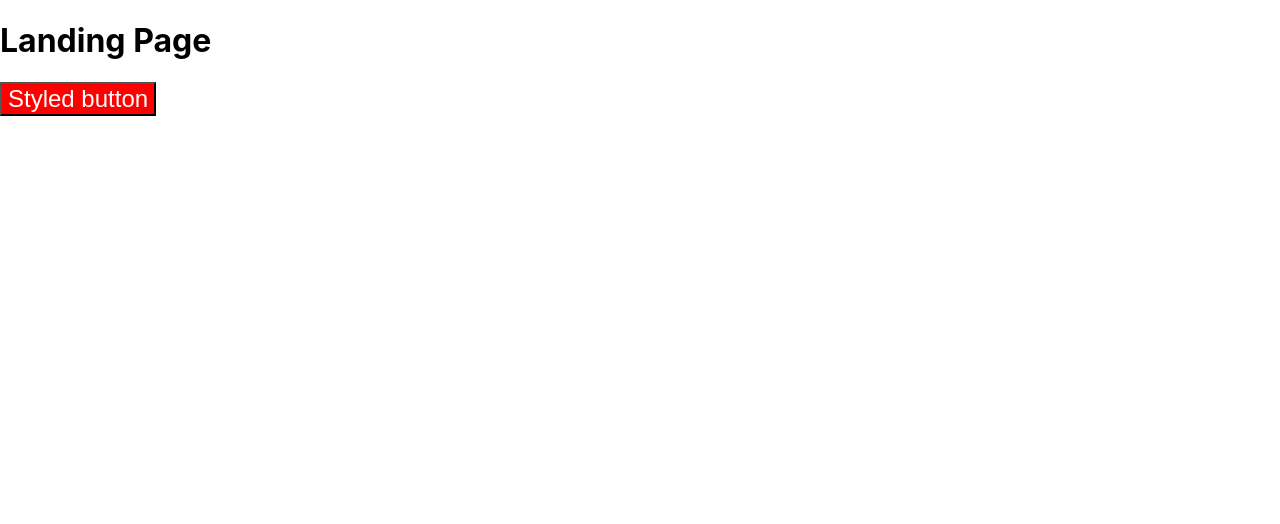
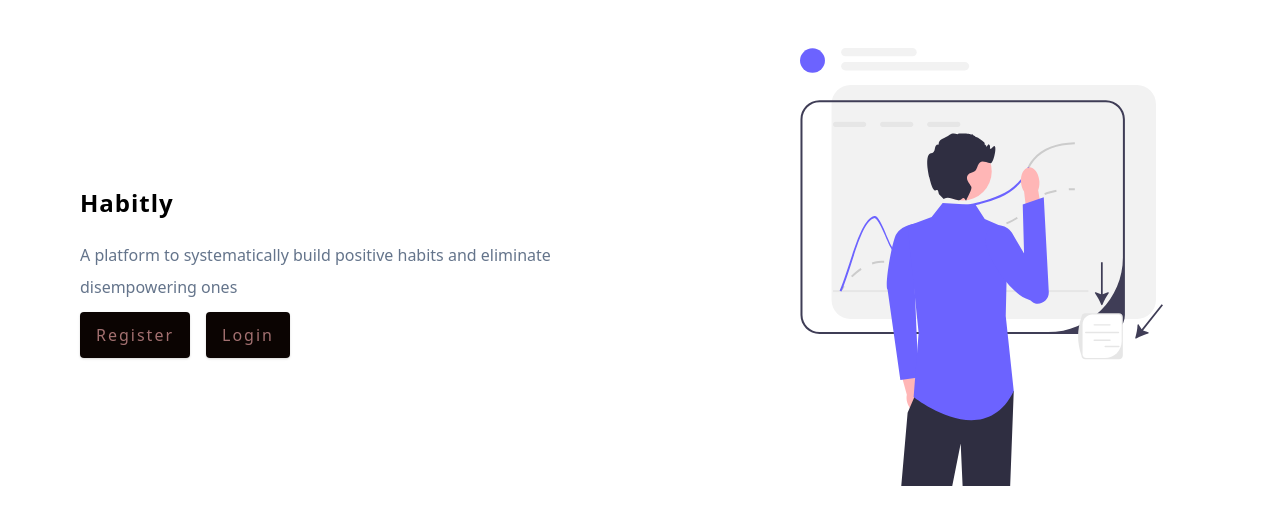
Before and after one commit to AliCodes22/Habitly, a React (Create React App) app in the folder client/: page / in a window 1280 px wide. Shown: the top 524 px of the page. Built offline with nearby package versions, Linux system fonts and the light colour scheme.

Commit message:
Landing page done

```diff
--- a/client/public/index.html
+++ b/client/public/index.html
@@ -2,42 +2,12 @@
 <html lang="en">
   <head>
     <meta charset="utf-8" />
-    <link rel="icon" href="%PUBLIC_URL%/favicon.ico" />
+    <link rel="icon" type="image/svg+xml" href="./favicon.ico" />
     <meta name="viewport" content="width=device-width, initial-scale=1" />
-    <meta name="theme-color" content="#000000" />
-    <meta
-      name="description"
-      content="Web site created using create-react-app"
-    />
-    <link rel="apple-touch-icon" href="%PUBLIC_URL%/logo192.png" />
-    <!--
-      manifest.json provides metadata used when your web app is installed on a
-      user's mobile device or desktop. See https://developers.google.com/web/fundamentals/web-app-manifest/
-    -->
-    <link rel="manifest" href="%PUBLIC_URL%/manifest.json" />
-    <!--
-      Notice the use of %PUBLIC_URL% in the tags above.
-      It will be replaced with the URL of the `public` folder during the build.
-      Only files inside the `public` folder can be referenced from the HTML.
-
-      Unlike "/favicon.ico" or "favicon.ico", "%PUBLIC_URL%/favicon.ico" will
-      work correctly both with client-side routing and a non-root public URL.
-      Learn how to configure a non-root public URL by running `npm run build`.
-    -->
     <title>Habitly</title>
   </head>
+
   <body>
-    <noscript>You need to enable JavaScript to run this app.</noscript>
     <div id="root"></div>
-    <!--
-      This HTML file is a template.
-      If you open it directly in the browser, you will see an empty page.
-
-      You can add webfonts, meta tags, or analytics to this file.
-      The build step will place the bundled scripts into the <body> tag.
-
-      To begin the development, run `npm start` or `yarn start`.
-      To create a production bundle, use `npm run build` or `yarn build`.
-    -->
   </body>
 </html>
--- a/client/src/Pages/Landing.jsx
+++ b/client/src/Pages/Landing.jsx
@@ -1,14 +1,81 @@
 import styled from "styled-components";
+import main from "../assets/images/main.svg";
+import { Link } from "react-router-dom";
 
 const Landing = () => {
   return (
-    <div>
-      <h1>Landing Page</h1>
-      <StyledBtn>Styled button</StyledBtn>
-    </div>
+    <Wrapper>
+      <nav></nav>
+      <div className="container page">
+        <div className="info">
+          <h1>Habitly</h1>
+          <p>
+            A platform to systematically build positive habits and eliminate
+            disempowering ones
+          </p>
+          <Link to="/register" className="btn register-link">
+            Register
+          </Link>
+          <Link to="/login" className="btn">
+            Login
+          </Link>
+        </div>
+        <img src={main} alt="" className="img main-img" />
+      </div>
+    </Wrapper>
   );
 };
 
+const Wrapper = styled.section`
+  nav {
+    width: 90vw;
+    max-width: 1120px;
+    margin: 0 auto;
+    height: 6rem;
+    display: flex;
+    align-items: center;
+  }
+
+  .container {
+    width: 90vw;
+    max-width: 1120px;
+    margin: 0 auto;
+  }
+  .page {
+    min-height: calc(100vh - 90vw);
+    display: grid;
+    align-items: center;
+    margin-top: -3rem;
+  }
+  h1 {
+    font-weight: 700;
+    margin-bottom: 1.5rem;
+  }
+  p {
+    line-height: 2;
+    color: #64748b;
+    margin-bottom: 1.5rem;
+    max-width: 35em;
+  }
+  .register-link {
+    margin-right: 1rem;
+  }
+  .main-img {
+    display: none;
+  }
+  .btn {
+    padding: 0.75rem 1rem;
+  }
+  @media (min-width: 992px) {
+    .page {
+      grid-template-columns: 1fr 400px;
+      column-gap: 3rem;
+    }
+    .main-img {
+      display: block;
+    }
+  }
+`;
 const StyledBtn = styled.button`
   font-size: 1.5rem;
   background: red;
--- a/client/src/index.css
+++ b/client/src/index.css
@@ -1,13 +1,59 @@
-body {
+*,
+::after,
+::before {
   margin: 0;
-  font-family: -apple-system, BlinkMacSystemFont, 'Segoe UI', 'Roboto', 'Oxygen',
-    'Ubuntu', 'Cantarell', 'Fira Sans', 'Droid Sans', 'Helvetica Neue',
-    sans-serif;
-  -webkit-font-smoothing: antialiased;
-  -moz-osx-font-smoothing: grayscale;
+  padding: 0;
+  box-sizing: border-box;
 }
 
-code {
-  font-family: source-code-pro, Menlo, Monaco, Consolas, 'Courier New',
-    monospace;
+html {
+  font-size: 100%;
 }
+
+body {
+  background: var(--background-color);
+  color: var(--text-color);
+  font-family: system-ui, -apple-system, BlinkMacSystemFont, "Segoe UI", Roboto,
+    Oxygen, Ubuntu, Cantarell, "Open Sans", "Helvetica Neue", sans-serif;
+  font-weight: 400;
+  line-height: 1;
+}
+p {
+  margin: 0;
+}
+h1,
+h2,
+h3,
+h4,
+h5 {
+  margin: 0;
+  font-weight: 400;
+  line-height: 1;
+  text-transform: capitalize;
+  letter-spacing: 1px;
+}
+
+a {
+  text-decoration: none;
+}
+ul {
+  list-style-type: none;
+  padding: 0;
+}
+
+.btn {
+  cursor: pointer;
+  color: #a37070;
+  background: #0b0402;
+  border: transparent;
+  border-radius: 0.25rem;
+  letter-spacing: 2px;
+  padding: 0.375rem 0.75rem;
+  box-shadow: 0 1px 3px 0 rgba(0, 0, 0, 0.1), 0 1px 2px 0 rgba(0, 0, 0, 0.06);
+  transition: 0.4s ease-in-out all;
+}
+
+.btn:hover {
+  background: #862a0e;
+  box-shadow: 0 10px 15px -3px rgba(0, 0, 0, 0.1);
+}
```
Also changed, not shown: client/src/assets/images/main.svg (added), 1 other file (tests, documents, lock files or other folders).
